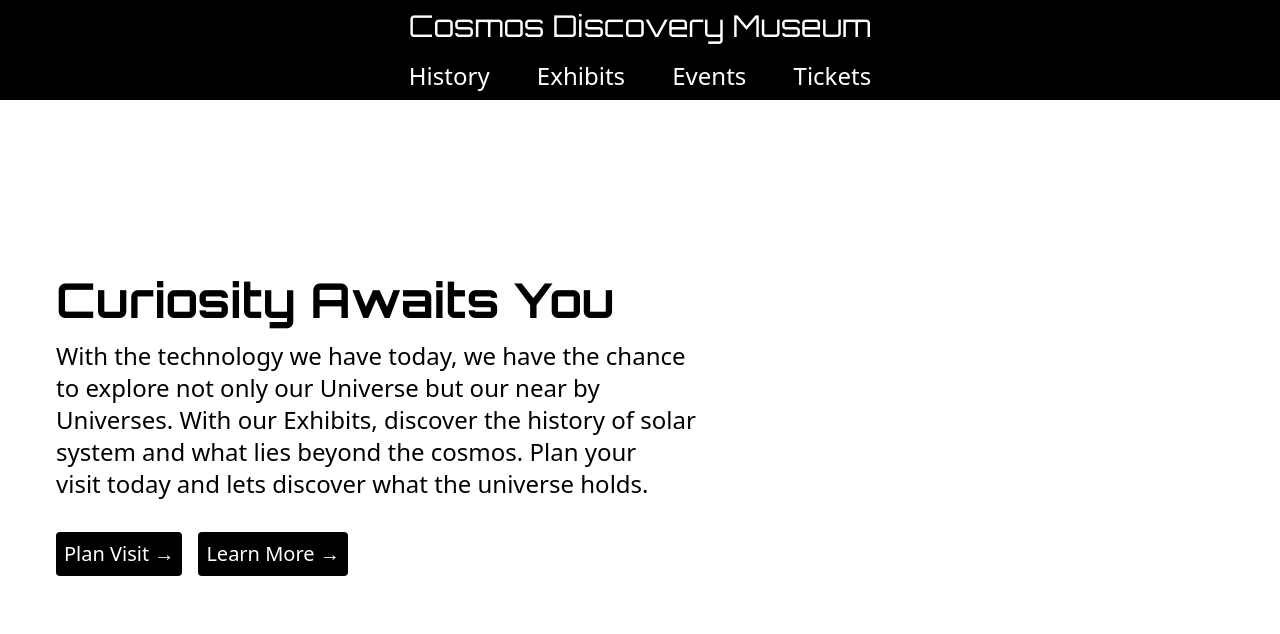
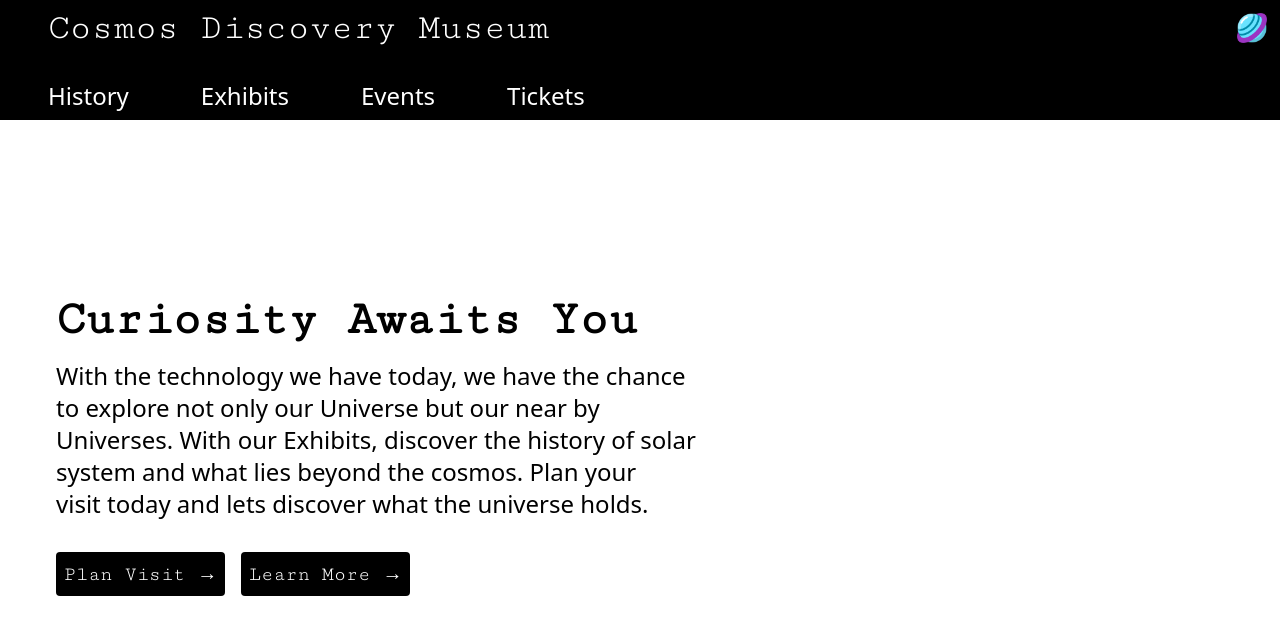
Before and after one commit to Davonne007-TX/world-of-code-and-design, a React (Vite) app: page /exhibit in a window 1280 px wide. Shown: the top 634 px of the page. Built offline with nearby package versions, Linux system fonts and the light colour scheme; a web font is replaced by a local one.

Commit message:
update header styles

```diff
--- a/index.html
+++ b/index.html
@@ -35,6 +35,12 @@
       href="https://fonts.googleapis.com/css2?family=Press+Start+2P&display=swap"
       rel="stylesheet"
     />
+    <link rel="preconnect" href="https://fonts.googleapis.com" />
+    <link rel="preconnect" href="https://fonts.gstatic.com" crossorigin />
+    <link
+      href="https://fonts.googleapis.com/css2?family=Cutive+Mono&display=swap"
+      rel="stylesheet"
+    />
   </head>
   <body>
     <div id="root"></div>
--- a/src/components/Card.jsx
+++ b/src/components/Card.jsx
@@ -3,7 +3,9 @@ export default function Card({ title, description, image, className, alt }) {
     <>
       <section className="flex flex-col justify-center items-center md:flex-row ">
         <section className="flex flex-col gap-4 p-4">
-          <h2 className="text-4xl lg:text-5xl font-bold font-orb">{title}</h2>
+          <h2 className={`text-4xl lg:text-5xl font-bold ${className}`}>
+            {title}
+          </h2>
           <p className="text-2xl text-balance">{description}</p>
         </section>
         <img src={image} className={className} alt={alt} />
--- a/src/components/museum/PlanetHeader.jsx
+++ b/src/components/museum/PlanetHeader.jsx
@@ -5,18 +5,30 @@ export default function PlanetHeader() {
     { planetLink: "Events", id: 3 },
     { planetLink: "Tickets", id: 4 },
   ];
+
+  const planetIcon = "/images/planetIcon.png";
   return (
-    <header className=" bg-black/100 text-white flex flex-col justify-between items-center text-2xl">
-      <ul className="p-2">
-        <h1 className="text-center text-3xl font-orb">
+    <header className=" bg-black/100 text-white text-2xl">
+      <div className="flex items-center justify-between w-full p-2">
+        <h1 className="text-4xl font-cut flex-grow ml-2 md:ml-10">
           Cosmos Discovery Museum
         </h1>
-        <nav className="flex justify-between items-center font-thin gap-4 mt-4">
-          {planetSections.map((sections) => (
-            <li key={sections.id}>{sections.planetLink}</li>
-          ))}
-        </nav>
-      </ul>
+        <img
+          src={planetIcon}
+          className={"w-10 ml-auto"}
+          alt={"Planet Icon by Icons8"}
+        />
+      </div>
+      <nav className="flex gap-4 flex-grow mt-4 cursor-pointer">
+        {planetSections.map((sections) => (
+          <li
+            key={sections.id}
+            className=" ml-2 md:ml-10 hover:underline list-none p-2"
+          >
+            {sections.planetLink}
+          </li>
+        ))}
+      </nav>
     </header>
   );
 }
--- a/src/components/museum/PlanetHero.jsx
+++ b/src/components/museum/PlanetHero.jsx
@@ -6,6 +6,7 @@ export default function PlanetHero() {
     <section className="mt-20 lg:mt-40 max-w-2xl lg:ml-10">
       <Card
         title={"Curiosity Awaits You"}
+        className={"font-cut"}
         description={`With the technology we have today, we have the chance to explore not only
         our Universe but our near by Universes. With our Exhibits, discover the history of solar
         system and what lies beyond the cosmos. Plan your visit today and lets discover what the universe
@@ -14,11 +15,15 @@ export default function PlanetHero() {
       <section className="flex gap-4 p-4">
         <Button
           btnTxt={"Plan Visit →"}
-          className={"bg-black rounded text-white p-2 text-xl"}
+          className={
+            "bg-black font-cut rounded hover:scale-110 text-white p-2 text-xl"
+          }
         />
         <Button
           btnTxt={"Learn More →"}
-          className={"bg-black rounded text-white p-2 text-xl"}
+          className={
+            "bg-black font-cut rounded hover:scale-110 text-white p-2 text-xl"
+          }
         />
       </section>
     </section>
--- a/src/index.css
+++ b/src/index.css
@@ -6,6 +6,7 @@
   --font-arc: "Archivo Black", serif;
   --font-pro: "Protest Guerrilla", serif;
   --font-press: "Press Start 2P", serif;
+  --font-cut: "Cutive Mono", serif;
 }
 
 html,
```
Also changed, not shown: public/images/planetIcon.png (added).
